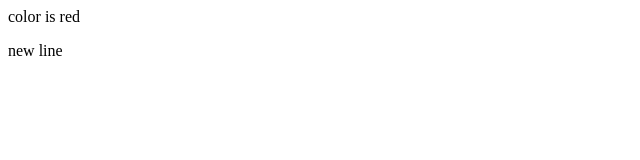
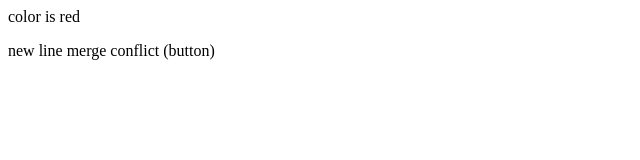
Before and after one commit to RoughRanger2005/localrepo, a plain HTML site: page index.html in a window 1280 px wide. Shown: the whole page, without its empty margins (0-640 px from the left). Drawn offline with Linux system fonts and the light colour scheme.

```diff
--- a/index.html
+++ b/index.html
@@ -1,2 +1,2 @@
 <p>color is  red</p>
-<p>new line</p>
+<p>new line merge conflict (button) </p>
```
